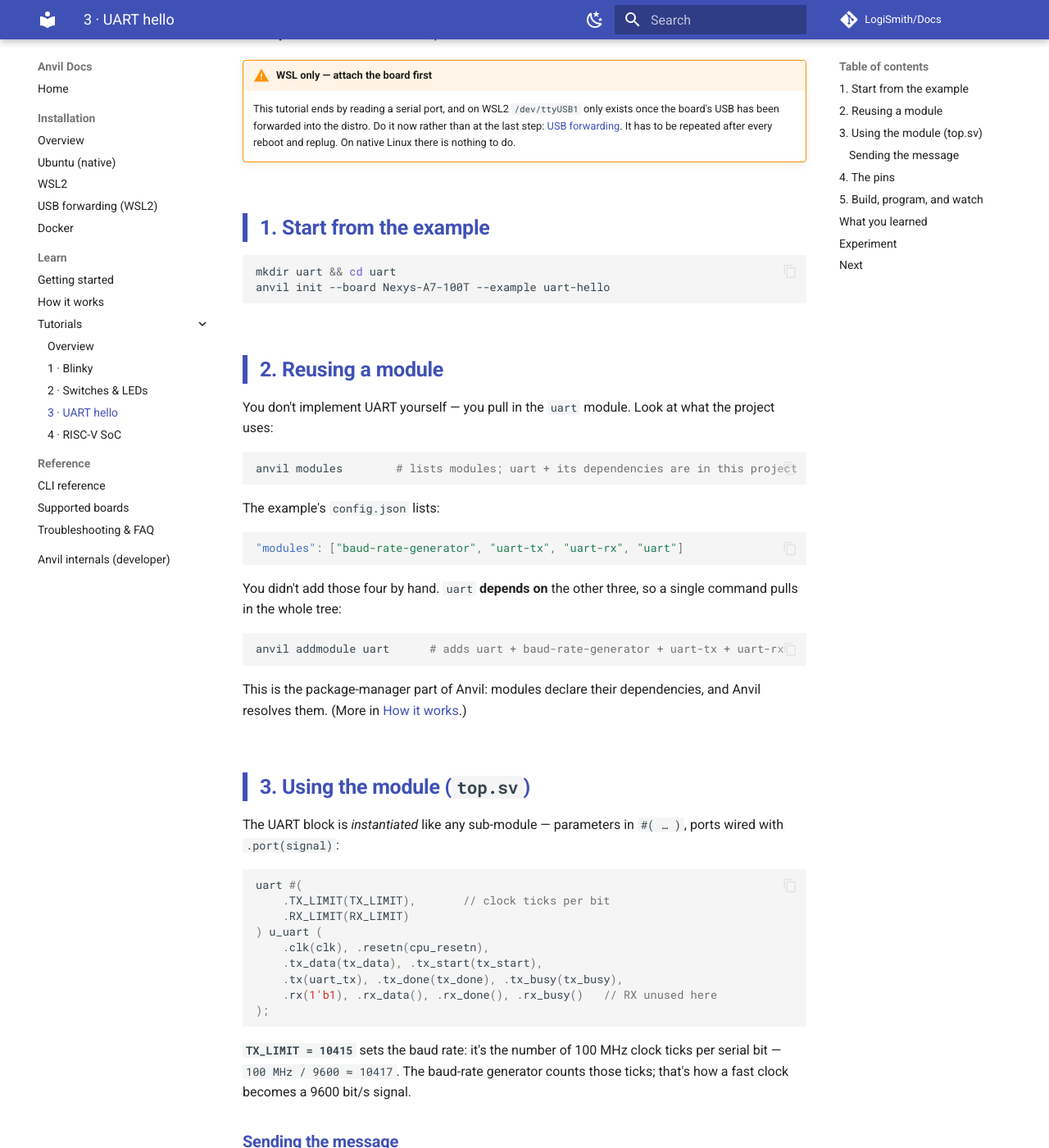
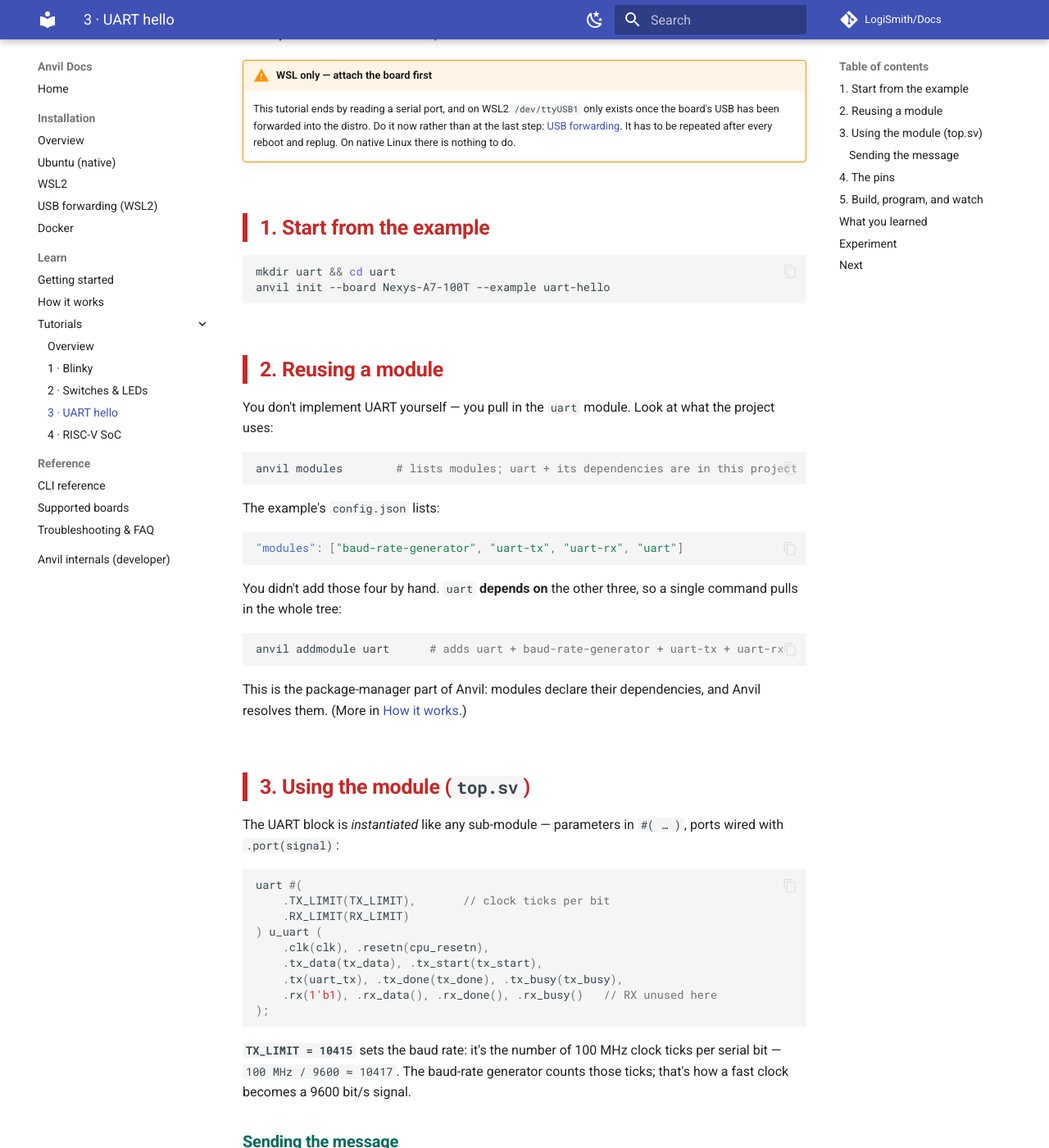
Before and after one commit to LogiSmith/Docs, an MkDocs documentation site: the page built from docs/tutorials/uart-hello.md, in a window 1280 px wide and 1400 px high, scrolled down 312 px. Shown: the whole window at 82% size. Built offline with MkDocs 1.6.1 and Material for MkDocs 9.7.7, drawn with Linux system fonts in a browser that asks for light colours; comment, search, counter and statistics services are not loaded.

Commit message:
docs: colour headings and list markers by level, with steps in red

```diff
--- a/docs/stylesheets/extra.css
+++ b/docs/stylesheets/extra.css
@@ -1,12 +1,33 @@
-/* One heading scheme for the whole site.
-   Three levels, quietest first, so the shape of a page is visible while scrolling:
-     h2      a section          colour + a rule under it
-     h3      a subsection       colour, no rule
-     .step   something you do   colour + a bar down the left, the loudest thing
-   Everything uses the theme's own primary colour, so a palette change carries. */
+/* One colour system for the whole site.
+
+   Level carries colour, so the shape of a page is readable without reading it:
+
+     h2      a section            indigo, with a rule under it
+     h3      a subsection         teal
+     .step   something you do     red, with a bar down the left — the loudest
+     lists   markers              indigo, so a list reads as a list
+
+   The values are explicit rather than derived from the theme palette, because
+   teal and red are not in it. Every pair below was measured against its own
+   background: nothing here is under 5.6:1, and the slate variants exist because
+   these colours straight onto a dark background measure about 2.4:1. */
+
+:root {
+  --doc-h2:   #4051b5;   /* 6.86:1 on white */
+  --doc-h3:   #00695c;   /* 6.61:1 */
+  --doc-step: #c62828;   /* 5.62:1 */
+  --doc-mark: #4051b5;
+}
+
+[data-md-color-scheme="slate"] {
+  --doc-h2:   #969fd6;   /* 6.31:1 on slate */
+  --doc-h3:   #73aca5;   /* 6.26:1 */
+  --doc-step: #e08989;   /* 6.21:1 */
+  --doc-mark: #969fd6;
+}
 
 .md-typeset h2 {
-  color: var(--md-primary-fg-color);
+  color: var(--doc-h2);
   font-weight: 600;
   border-bottom: 1px solid var(--md-default-fg-color--lightest);
   padding-bottom: 0.3rem;
@@ -14,7 +35,7 @@
 }
 
 .md-typeset h3 {
-  color: var(--md-primary-fg-color);
+  color: var(--doc-h3);
   font-weight: 600;
 }
 
@@ -22,9 +43,10 @@
    at h2 and the install guides at h3, so both are styled; only the size differs. */
 .md-typeset h2.step,
 .md-typeset h3.step {
+  color: var(--doc-step);
   font-weight: 700;
   border-bottom: none;
-  border-left: 0.3rem solid var(--md-primary-fg-color);
+  border-left: 0.3rem solid var(--doc-step);
   padding-bottom: 0;
   padding-left: 0.75rem;
   margin-top: 2.5em;
@@ -34,18 +56,9 @@
   font-size: 1.45em;
 }
 
-/* The primary colour straight onto a dark background measures 2.35:1 — unreadable.
-   Lightening it against white keeps whatever palette the theme is set to; the flat
-   value above it is the fallback for browsers without color-mix. Measured on the
-   slate background: 2.35:1 unlightened, 6.31:1 like this. */
-[data-md-color-scheme="slate"] .md-typeset h2,
-[data-md-color-scheme="slate"] .md-typeset h3 {
-  color: #8c9eff;
-  color: color-mix(in srgb, var(--md-primary-fg-color) 55%, white);
+/* Only the marker is coloured; the text stays at reading contrast. */
+.md-typeset ul li::marker,
+.md-typeset ol li::marker {
+  color: var(--doc-mark);
+  font-weight: 700;
 }
-
-[data-md-color-scheme="slate"] .md-typeset h2.step,
-[data-md-color-scheme="slate"] .md-typeset h3.step {
-  border-left-color: #8c9eff;
-  border-left-color: color-mix(in srgb, var(--md-primary-fg-color) 55%, white);
-}
```
